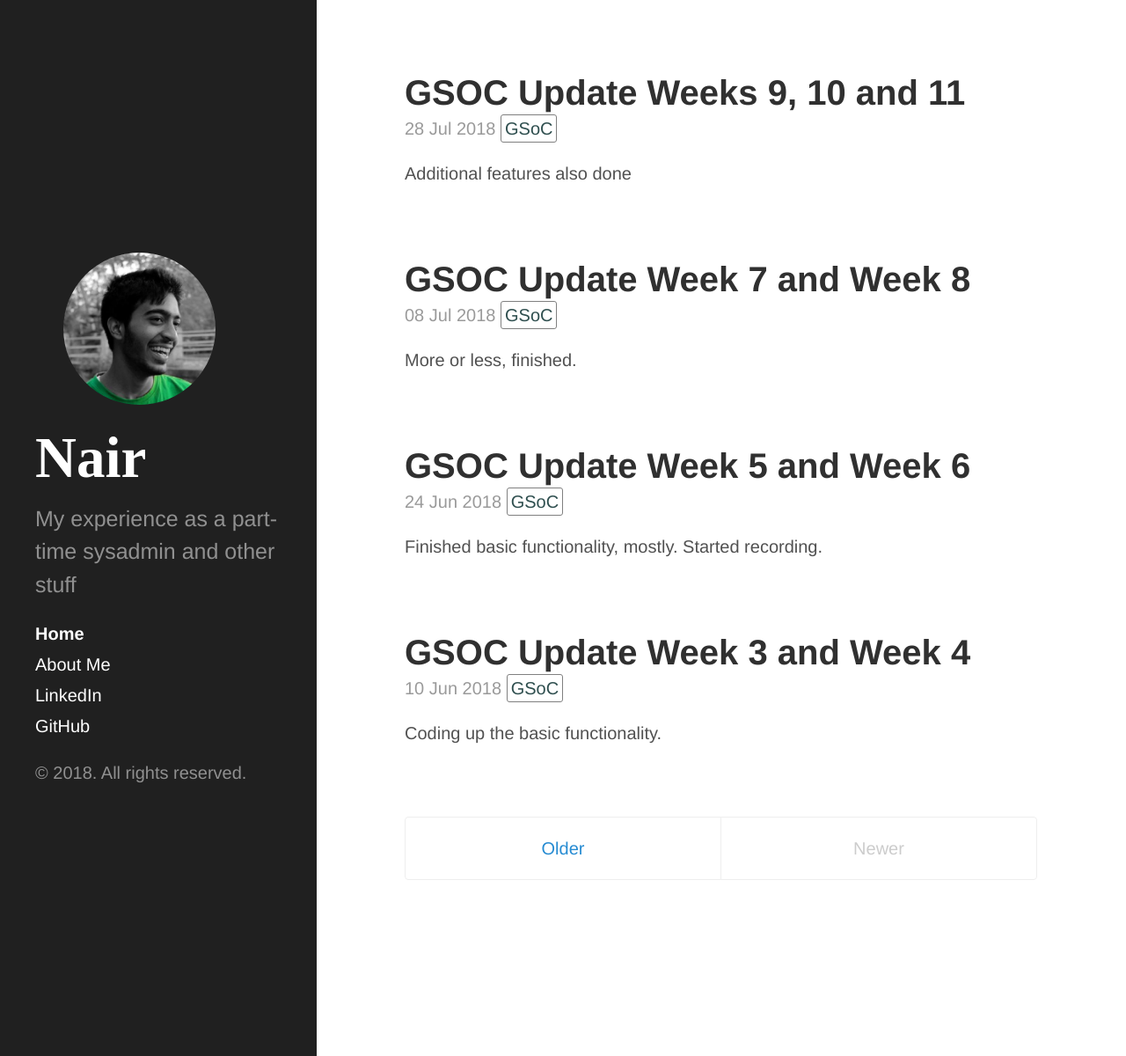
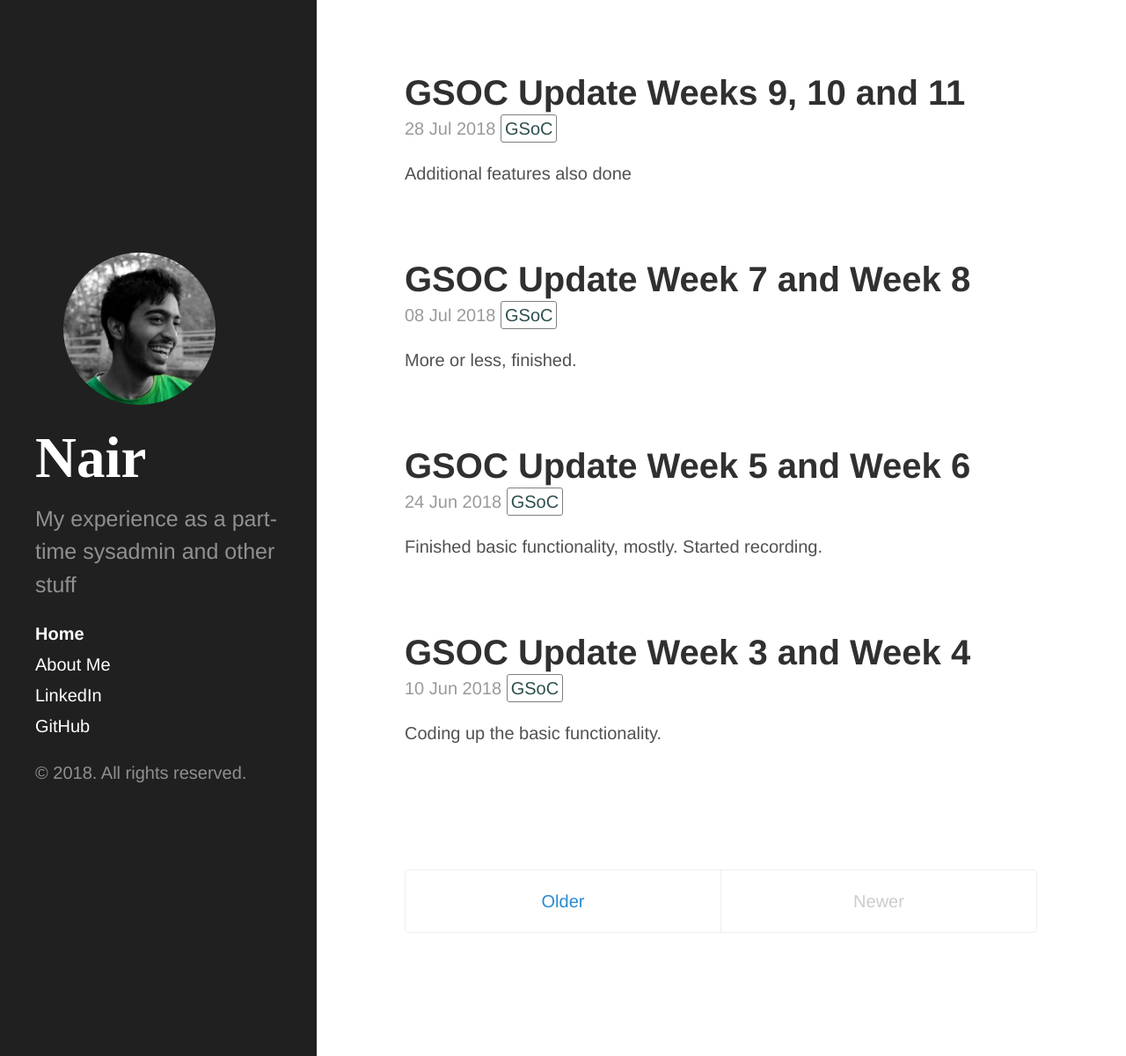
Before and after one commit to AadityaNair/AadityaNair.github.io, a Jekyll site: the page built from index.html, in a window 1280 px wide and 1200 px high. Shown: the whole window at 88% size. Built offline with Jekyll 4.4.1, drawn with Linux system fonts in a browser that asks for light colours; the list of posts is cut into pages by our own code.

Commit message:
Made content flexbox

```diff
--- a/public/css/custom.css
+++ b/public/css/custom.css
@@ -34,7 +34,7 @@
    padding-right: 0.2rem;
    display: inline-block;
    border-radius: 3px;
-   //do something about these specific values
+   /*do something about these specific values*/
 }
 
 .tags:hover{
@@ -53,3 +53,23 @@
     flex-direction: column;
     justify-content: center;
 }
+.content{
+    display: flex;
+    flex-direction: column;
+    justify-content: center;
+    flex-grow: 1;
+}
+
+ /*Make everything flex*/
+body{
+    display: flex;
+    flex-direction: column;
+}
+
+ /*large screens have sidebars. hence flex grows horizontally*/
+@media (min-width: 48em){
+    body{
+        display: flex;
+        flex-direction: row;
+    }
+}
```
